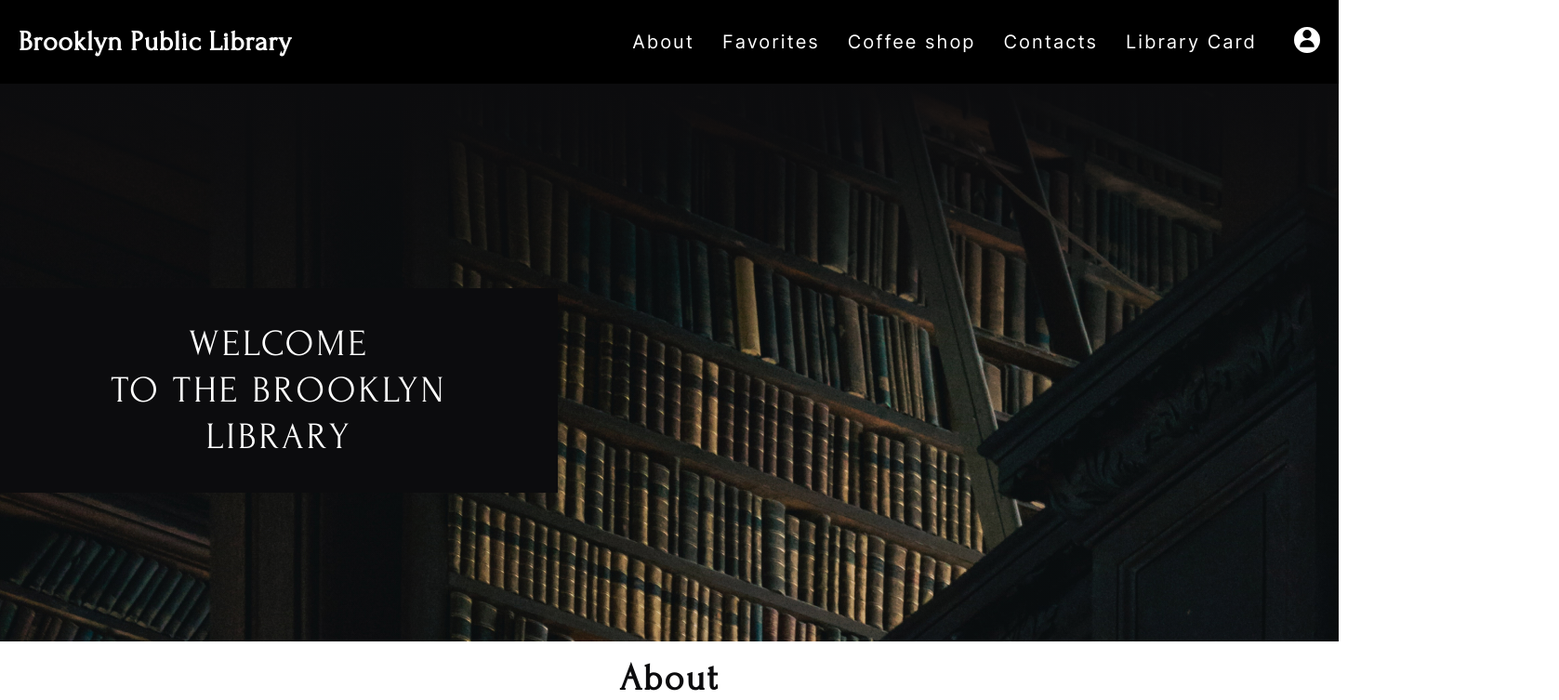
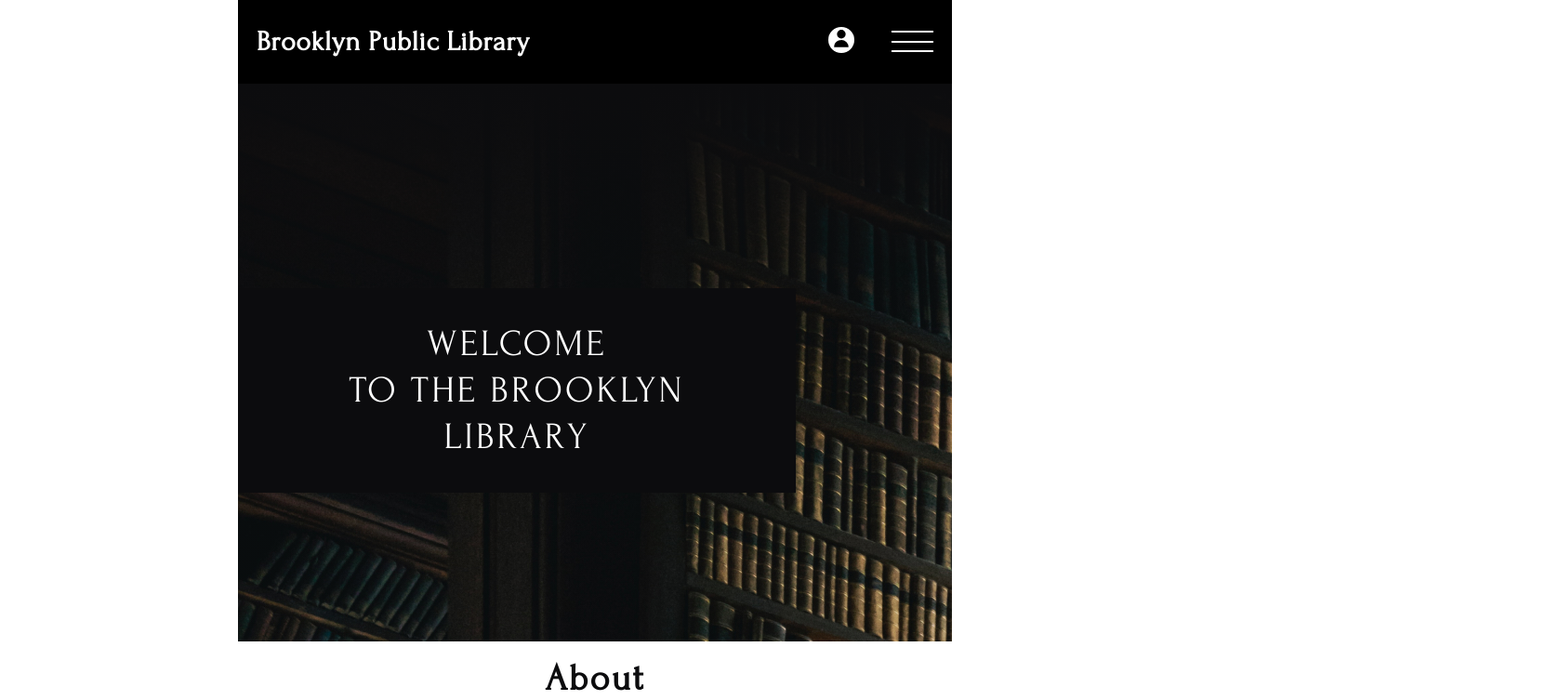
Before and after one commit to au-rinko/library, a website: page source/index.html in a window 1280 px wide. Shown: the top 753 px of the page at 93% size, 1677 px wide, since content can reach past the window. Drawn offline with nearby package versions, Linux system fonts and the light colour scheme; files that its build step writes are made by us from their sources.

Commit message:
start mobile

```diff
--- a/source/index.html
+++ b/source/index.html
@@ -16,12 +16,12 @@
         <header class="header">
             <h1 class="header__logo">Brooklyn Public Library</h1>
 
-            <nav class="header__nav">
+            <nav class="header__nav header__nav--closed">
                 <button type="button" class="button nav-toggle">
                     <span class="visually-hidden">Open menu</span>
                 </button>
 
-                <ul class="header-menu">
+                <ul class="header-menu ">
                     <li class="header-menu__item">
                         <a href="#about" class="header-menu__link">About</a>
                     </li>
--- a/source/sass/blocks/header-menu.scss
+++ b/source/sass/blocks/header-menu.scss
@@ -4,6 +4,16 @@
     justify-content: flex-end;
     flex-wrap: wrap;
     gap: 30px;
+
+
+}
+
+.header__nav--closed .header-menu{
+    display: flex;
+
+    @media (min-width: $tablet_width){
+        display: none;
+    }
 }
 
 .header-menu__link{
--- a/source/sass/blocks/header.scss
+++ b/source/sass/blocks/header.scss
@@ -23,8 +23,49 @@
     position: relative;
     line-height: 30px;
 
-    .button{
+    @media (min-width: $tablet_width){
+        margin-left: 40px;
+        order: 3;
+    }
+
+    .nav-toggle{
         display: none;
+
+        @media (min-width: $tablet_width){
+            position: relative;
+            display: block;
+            border: none;
+            outline: none;
+            background: none;
+            padding: 0;
+            width: 45px;
+            height: 25px;
+            cursor: pointer;
+        }
+    }
+}
+
+.header__nav--closed .nav-toggle::before{
+    @media (min-width: $tablet_width){
+        content: ' ';
+        position: absolute;
+        top: 0;
+        right: 0;
+        width: 45px;
+        height: 2px;
+        background: $basic_white;
+        box-shadow: 0 11px $basic_white, 0 21px $basic_white;
+        transition: all 0.5s ease-out;
+
+    }
+}
+
+.nav-toggle:hover::before,
+.nav-toggle:focus::before{
+
+    @media (min-width: $tablet_width){
+        background: $basic_brown;
+        box-shadow: 0 11px $basic_brown, 0 21px $basic_brown;
     }
 }
 
--- a/source/sass/blocks/page-body.scss
+++ b/source/sass/blocks/page-body.scss
@@ -13,6 +13,10 @@
     margin: 0 auto;
     width: 1440px;
     position: relative;
+
+    @media (min-width: $tablet_width){
+        width: 768px;
+    }
 }
 
 .page-bg{
--- a/source/sass/blocks/page.scss
+++ b/source/sass/blocks/page.scss
@@ -3,4 +3,8 @@
     min-width: 1440px;
     background-color: $basic_white;
     scroll-behavior: smooth;
+
+    @media (min-width: $tablet_width){
+        min-width: 768px;
+    }
 }
```
Also changed, not shown: source/css/style.css.
